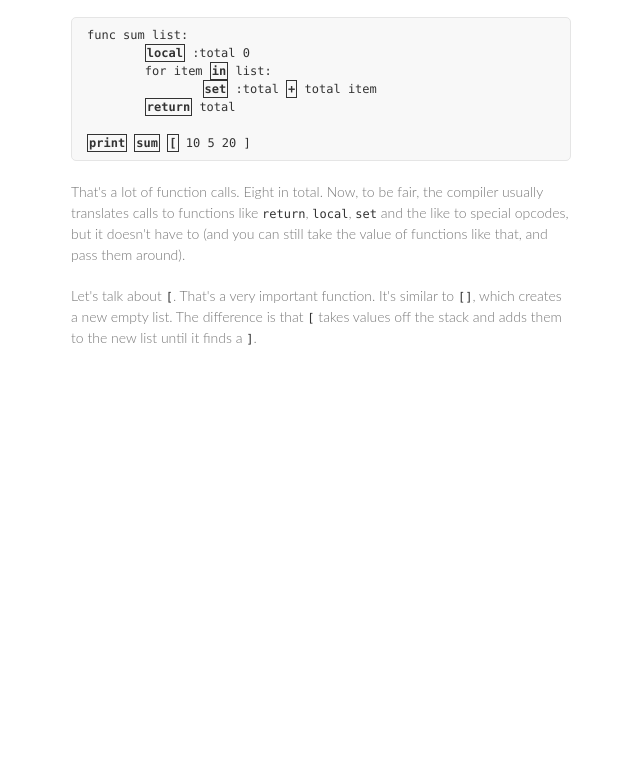
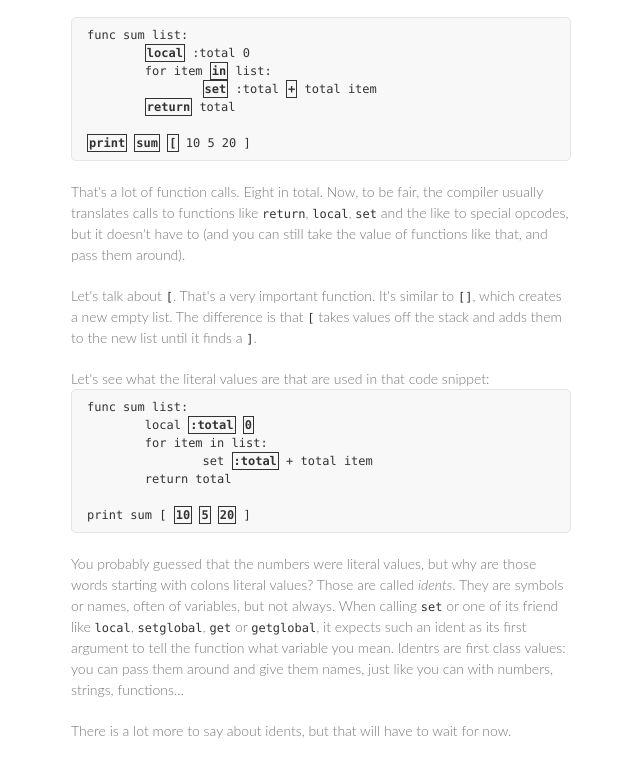
Before and after one commit to gvx/deja-docs, a plain HTML site: page tutorial.html in a window 1280 px wide. Shown: the part 1471-2248 px from the top of the page, without its empty margins (499-1139 px from the left). Before the commit the page ends 1889 px from the top, so only its background shows below. Drawn offline with Linux system fonts and the light colour scheme.

Commit message:
Adds to tutorial

```diff
--- a/tutorial.html
+++ b/tutorial.html
@@ -96,7 +96,25 @@ pass them around).</p>
 <p>Let's talk about <code>[</code>. That's a very important function. It's
 similar to <code>[]</code>, which creates a new empty list. The difference is
 that <code>[</code> takes values off the stack and adds them to the new list
-until it finds a <code>]</code>.</code>
+until it finds a <code>]</code>.</p>
+Let's see what the literal values are that are used in that code snippet:
+<pre><code>func sum list:
+	local <b>:total</b> <b>0</b>
+	for item in list:
+		set <b>:total</b> + total item
+	return total
+
+print sum [ <b>10</b> <b>5</b> <b>20</b> ]
+</code></pre>
+<p>You probably guessed that the numbers were literal values, but why are
+those words starting with colons literal values? Those are called <em>idents</em>.
+They are symbols or names, often of variables, but not always. When calling
+<code>set</code> or one of its friend like <code>local</code>,
+<code>setglobal</code>, <code>get</code> or <code>getglobal</code>, it expects
+such an ident as its first argument to tell the function what variable you mean.
+Identrs are first class values: you can pass them around and give them names,
+just like you can with numbers, strings, functions&hellip;</p>
+<p>There is a lot more to say about idents, but that will have to wait for now.</p>
       </section>
       <footer>
         <p>This tutorial is maintained by <a href="https://github.com/gvx">gvx</a></p>
```
